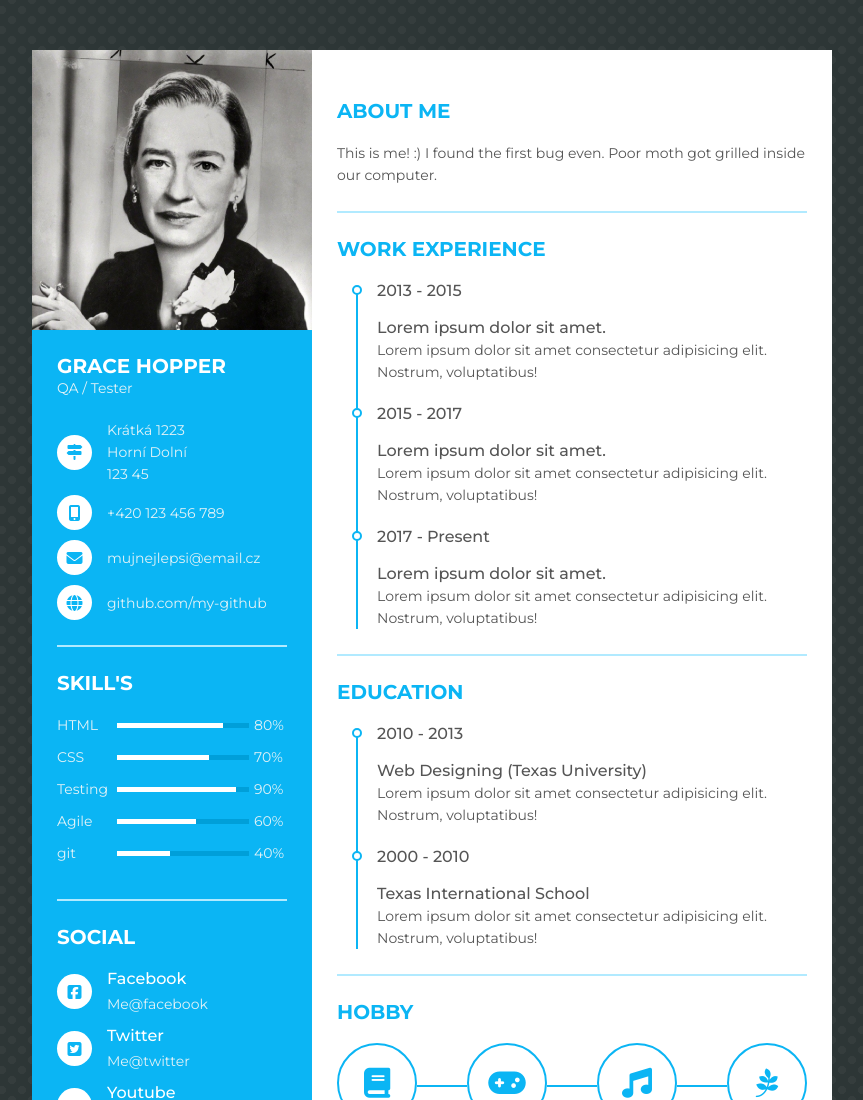
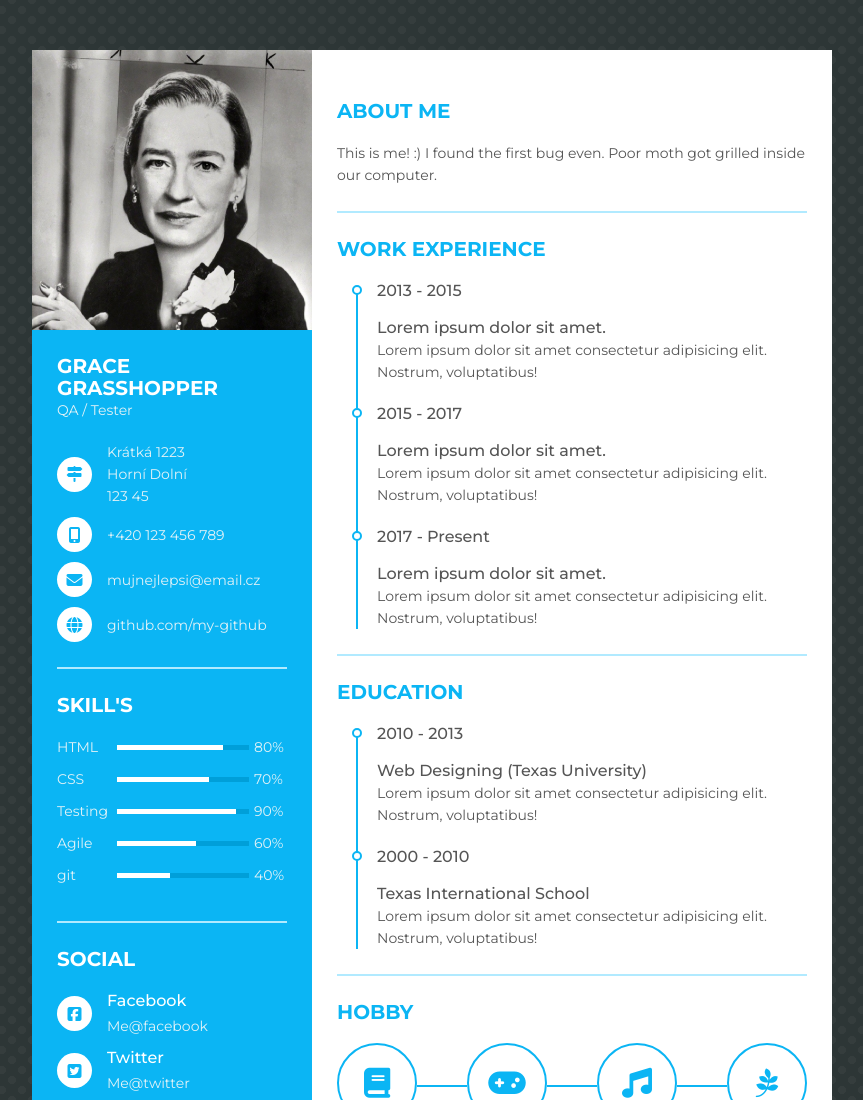
Before and after one commit to KatkaaD/Zivotopis, a plain HTML site: page index.html in a window 1280 px wide. Shown: the top 1100 px of the page, without its empty margins (208-1071 px from the left). Drawn offline with Linux system fonts and the light colour scheme.

```diff
--- a/index.html
+++ b/index.html
@@ -19,7 +19,7 @@
             <div class="resume_content">
                 <div class="resume_item resume_info">
                     <div class="title">
-                        <p class="bold">Grace Hopper</p>
+                        <p class="bold">Grace Grasshopper</p>
                         <p class="regular">QA / Tester</p>
                     </div>
                     <ul>
```
